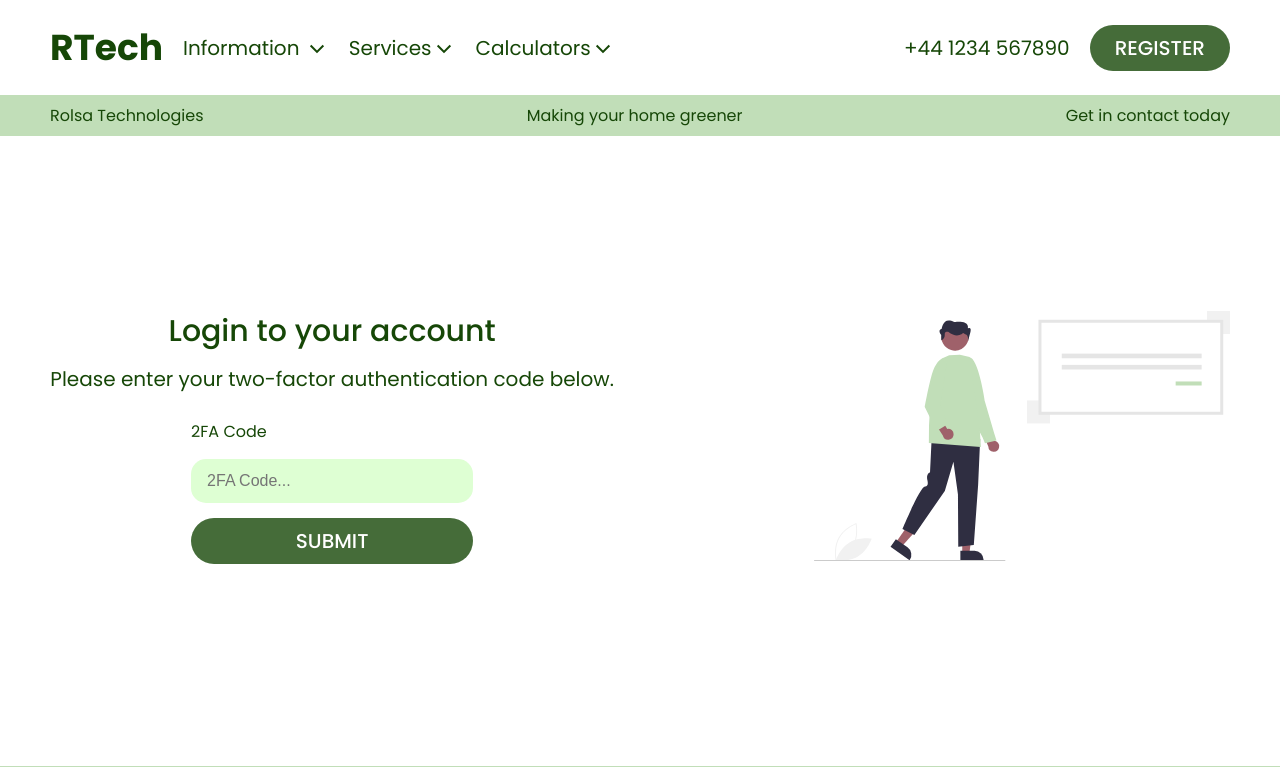
After one commit to willrees23/RolsaTech, a Flask app: page /login/2fa in a window 1280 px wide. The commit adds this page. Shown: the top 767 px of the page. Run offline with Flask 3, Linux system fonts and the light colour scheme; the visitor is signed in with stand-in values (Sample User, id 1); tables that the repository leaves empty hold one stand-in row (values such as "Sample post").

Commit message:
2fa complete

```diff
--- a/app.py
+++ b/app.py
@@ -89,8 +89,15 @@ def reset_password():
 def account(option: str = backup_account_route):
     user: User = session.get("user")
     if request.method == "POST":
-        totp = pyotp.TOTP(session.get("new_2fa"))
-        db.set_secret(user.email, session.get("new_2fa"))
+        if request.form.get("2fa-code") == "disable":
+            db.set_secret(user.email, "")
+        else:
+            totp = pyotp.TOTP(session.get("new_2fa"))
+            if totp.verify(request.form.get("2fa-code")):
+                flash("2FA activated.")
+                db.set_secret(user.email, session.get("new_2fa"))
+            else:
+                flash("Invalid 2FA code.")
         session.clear()
         session["user"] = db.get_user_by_email(user.email)
         return redirect("/account/2fa")
@@ -100,9 +107,9 @@ def account(option: str = backup_account_route):
             if option not in valid_account_routes:
                 return redirect("/account/bookings")
             if option == "2fa":
+                # user is in the 2FA subroute
                 secret_2fa = user.secret_2fa
-                if secret_2fa == None:
-                    print("how")
+                if secret_2fa == None or secret_2fa == "":
                     if session.get("new_2fa"):
                         new_2fa = session.get("new_2fa")
                     else:
@@ -117,7 +124,6 @@ def account(option: str = backup_account_route):
                         new_2fa=new_2fa,
                         uri = uri
                     )
-                print("ok")
                 return render_template(
                     "account.html",
                     user=user,
@@ -137,6 +143,25 @@ def logout():
         session.clear()
     return redirect("/")
 
+@app.route("/login/2fa", methods=["GET", "POST"])
+def login2fa():
+    if not session.get("2fa_user"):
+        return redirect("/login")
+
+    user = db.get_user_by_email(session.get("2fa_user"))
+
+    if request.method == "POST":
+        form = request.form
+        code = form.get("2facode")
+        totp = pyotp.TOTP(user.secret_2fa)
+        if totp.verify(code):
+            flash("2FA successful.")
+            session.clear()
+            session["user"] = user
+            return redirect("/")
+        else:
+            flash("Incorrect 2FA code.")
+    return render_template("login2fa.html")
 
 @app.route("/login", methods=["GET", "POST"])
 def login():
@@ -151,9 +176,15 @@ def login():
         elif not security.check(user.password, password):
             return render_template("login.html", error=error)
         else:
-            session["user"] = user
-            flash("You have been logged in. Welcome back, " + user.username)
-            return redirect("/")
+            # check if they have 2fa active or not.
+            # if they do, send them to 2fa checking, if not, log them in
+            if user.secret_2fa == None or user.secret_2fa == "":
+                session["user"] = user
+                flash("You have been logged in. Welcome back, " + user.username)
+                return redirect("/")
+            else:
+                session["2fa_user"] = user.email
+                return redirect("/login/2fa")
     return render_template("login.html")
 
 
--- /dev/null
+++ b/templates/login2fa.html
@@ -0,0 +1,21 @@
+{% extends "common.html" %}
+{% block title %} Login {% endblock %}
+{% block body %}
+<form method="post" class="form center">
+    {{ super() }}
+    <span class="title">
+        Login to your account
+    </span>
+    <span class="subtitle">
+        Please enter your two-factor authentication code below.
+    </span>
+    <div class="actual-form">
+        <label>
+            2FA Code
+        </label>
+        <input placeholder="2FA Code..." name="2facode">
+        <button>SUBMIT</button>
+    </div>
+</form>
+<img class="svg-img" src="/static/images/signin.svg">
+{% endblock %}
```
Also changed, not shown: templates/account.html (+11 -2 lines), 2 other files.
